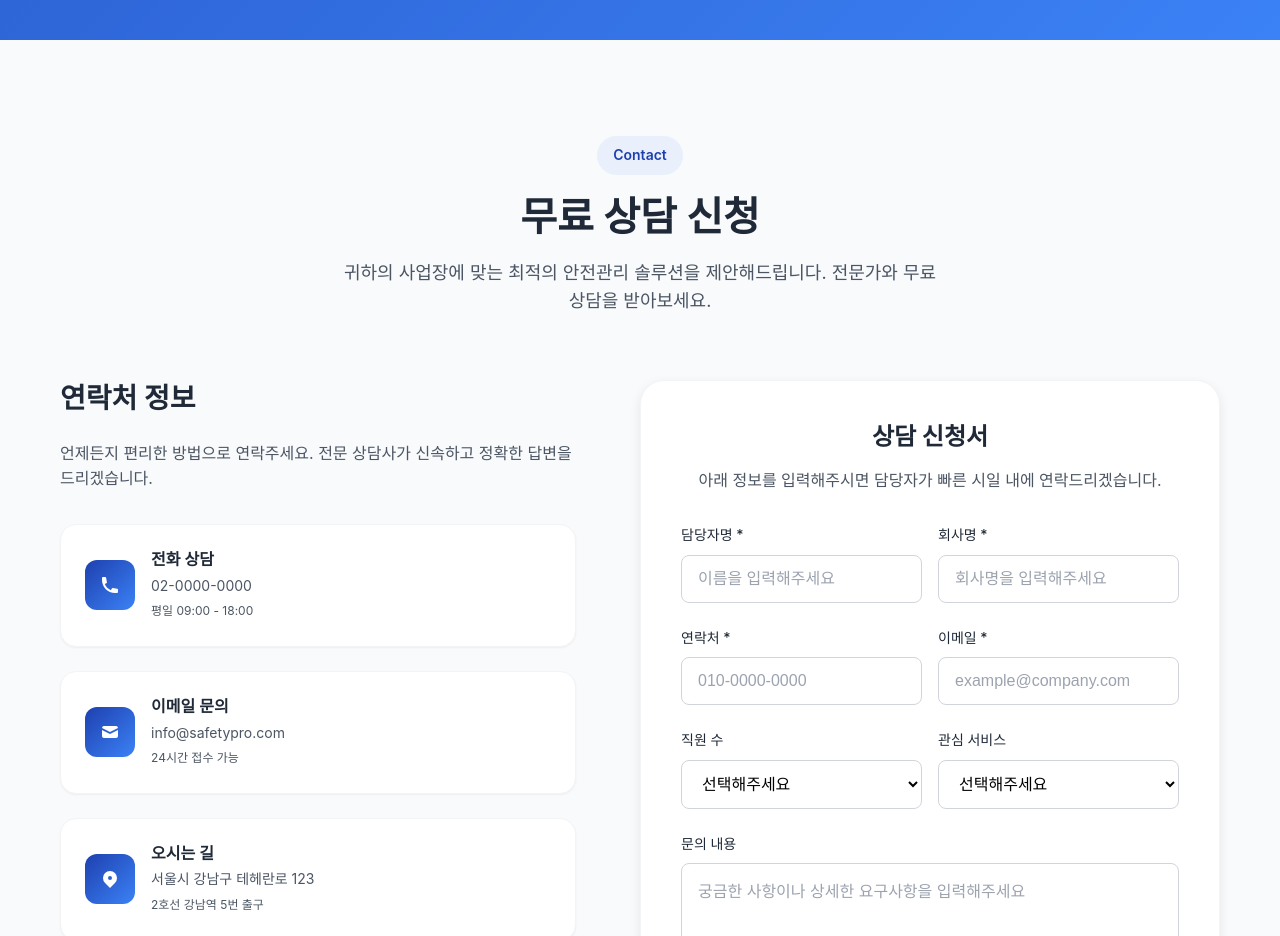
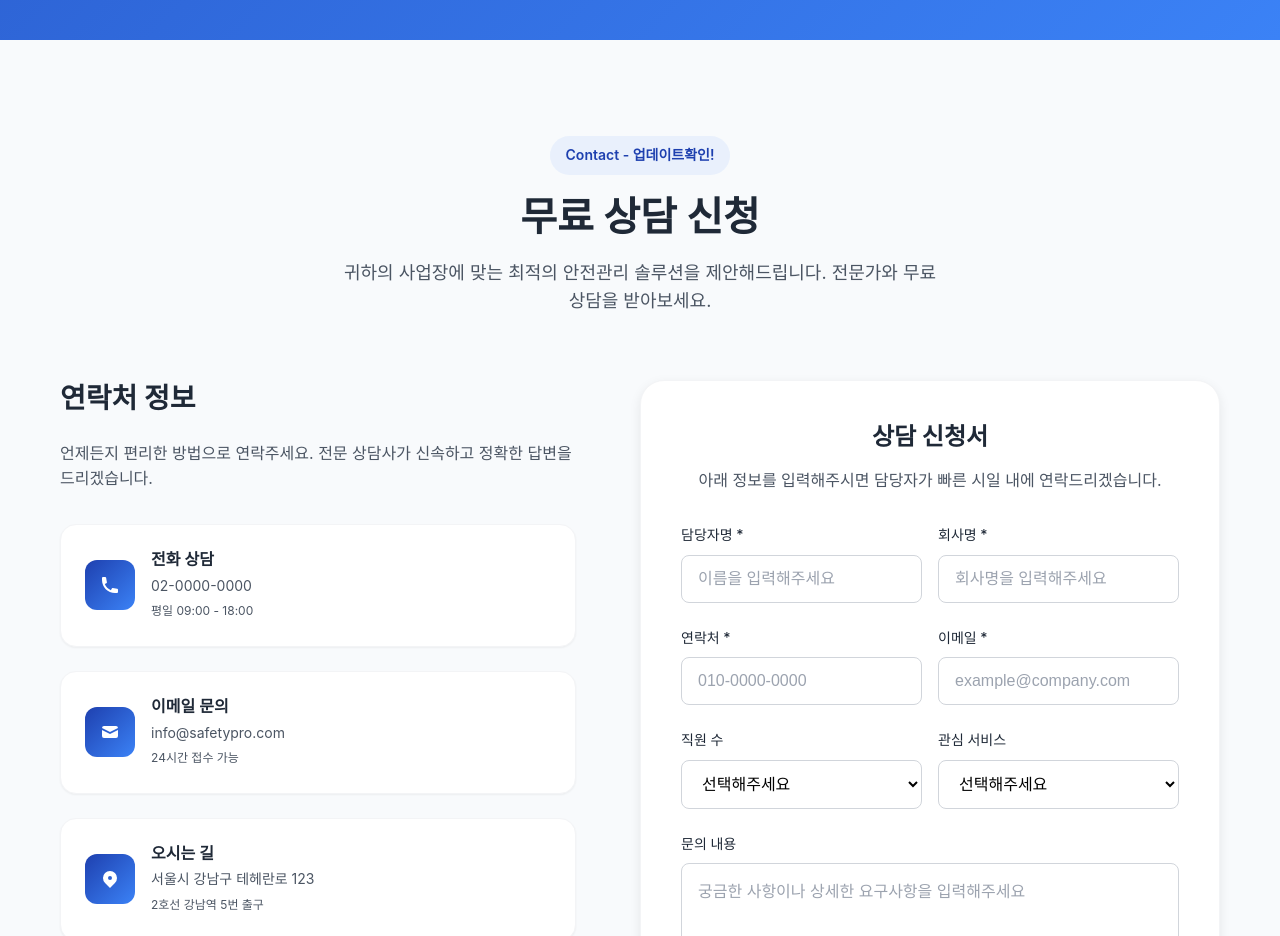
Before and after one commit to jhkim09/safety-insurance-landing, a React (Create React App) app: page / in a window 1280 px wide. Shown: the part 6280-7216 px from the top of the page. Built offline with nearby package versions, Linux system fonts and the light colour scheme.

Commit message:
Change Contact badge text to verify deployment

```diff
--- a/src/components/ContactSection.tsx
+++ b/src/components/ContactSection.tsx
@@ -410,7 +410,7 @@ const ContactSection: React.FC = () => {
     <ContactContainer id="contact">
       <Container>
         <SectionHeader>
-          <Badge>Contact</Badge>
+          <Badge>Contact - 업데이트확인!</Badge>
           <SectionTitle
             initial={{ opacity: 0, y: 30 }}
             whileInView={{ opacity: 1, y: 0 }}
```
